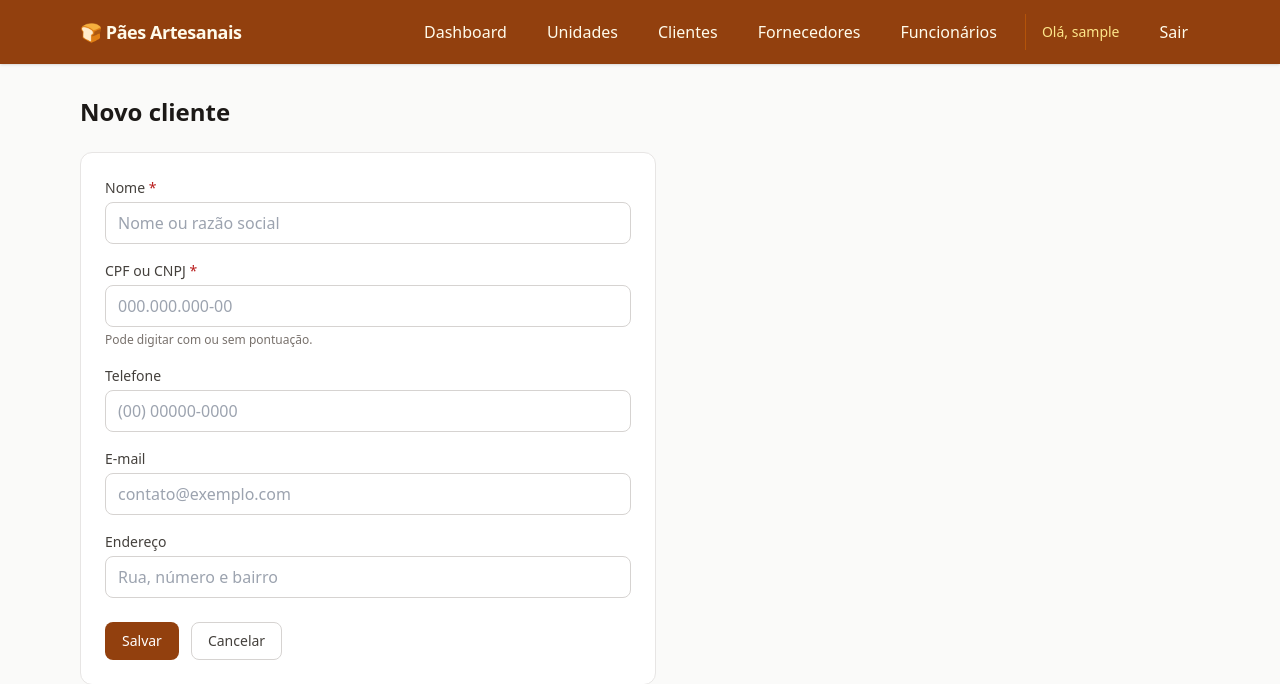
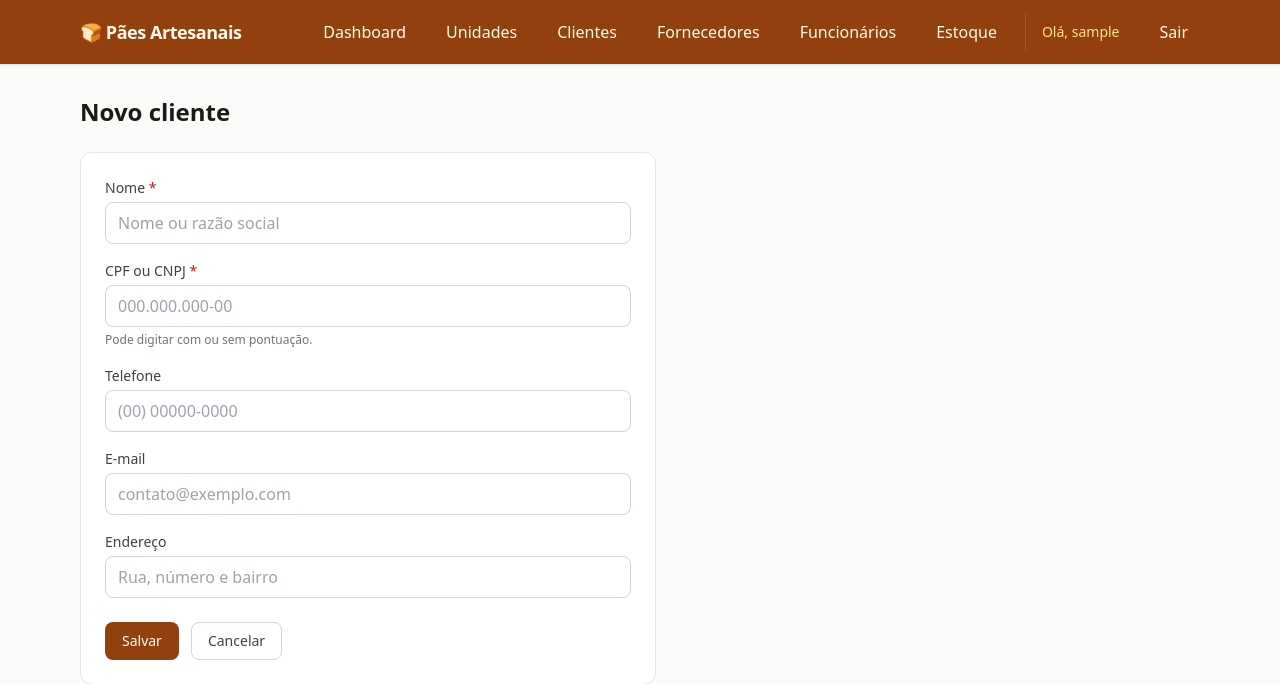
Before and after one commit to rpsmatheus/Sistema-de-Gerenciamento-Comercial, a Django app: page /clientes/novo/ in a window 1280 px wide. Shown: the top 684 px of the page. Run offline with Django 5.2, Linux system fonts and the light colour scheme; the visitor is signed in with stand-in values (Sample User, id 1); parts of the project's set-up code (start-up, migrations or seed data) failed here and were passed over; some libraries are stand-ins or nearby versions.

Commit message:
feat: ativa estoque no menu e no dashboard

```diff
--- a/core/tests.py
+++ b/core/tests.py
@@ -81,6 +81,10 @@ class DashboardTests(TestCase):
         self.assertContains(resposta, 'Olá, gerente')
         self.assertContains(resposta, 'Sair')
 
+    def test_estoque_tem_link_no_dashboard_e_no_menu(self):
+        resposta = self.client.get(reverse('dashboard'))
+        self.assertContains(resposta, f'href="{reverse("estoque_lista")}"', count=2)
+
     def test_modulos_da_sprint_3_tem_link_no_dashboard_e_no_menu(self):
         resposta = self.client.get(reverse('dashboard'))
         self.assertContains(resposta, f'href="{reverse("fornecedores_lista")}"')
--- a/core/views.py
+++ b/core/views.py
@@ -37,8 +37,8 @@ MODULOS = [
         'nome': 'Estoque',
         'descricao': 'Produtos, insumos, entradas e saídas.',
         'sprint': 4,
-        'disponivel': False,
-        'url_name': '',
+        'disponivel': True,
+        'url_name': 'estoque_lista',
     },
     {
         'nome': 'Faturamento',
--- a/templates/partials/navbar.html
+++ b/templates/partials/navbar.html
@@ -40,6 +40,11 @@
                         Funcionários
                     </a>
                 </li>
+                <li>
+                    <a href="{% url 'estoque_lista' %}" class="block rounded px-3 py-2 hover:bg-amber-700">
+                        Estoque
+                    </a>
+                </li>
                 {# Os links dos próximos módulos entram aqui conforme forem implementados #}
 
                 <li class="px-3 py-2 text-sm text-amber-200 md:border-l md:border-amber-700 md:pl-4">
```
